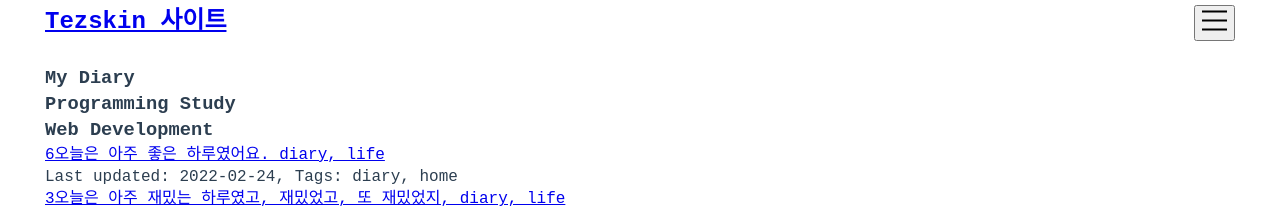
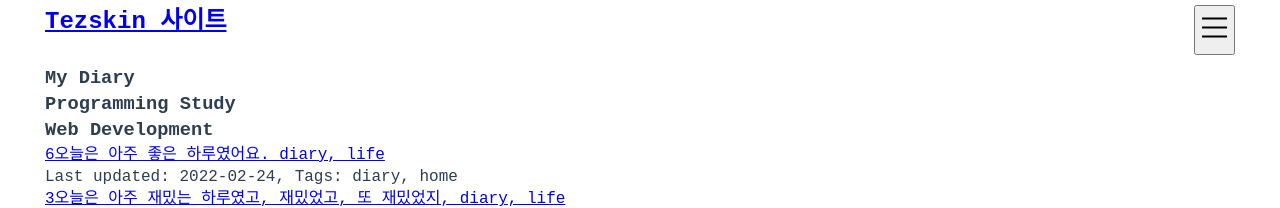
Before and after one commit to teznote/tezskin, a Jekyll site: the page built from index.md, in a window 1280 px wide. Shown: the top 208 px of the page. Built offline with Jekyll 4.4.1, drawn with Linux system fonts in a browser that asks for light colours; nearby versions of some CDN libraries; some web fonts are replaced; a style sheet for code colours, icons or effects is not loaded.

Commit message:
Update style4.scss

```diff
--- a/assets/style4.scss
+++ b/assets/style4.scss
@@ -6,6 +6,7 @@ html {
     --color: #2c3e50;
     --body-bg-color: #ffffff;
     --max-width: 1200px;
+    --fixed-height: 60px;
 }
 html, body {
     width: 100%;
@@ -25,6 +26,7 @@ html, body, div, p, pre, ul, li, h1, h2, h3, h4, h5, h6 {
 }
 header, aside, nav, main, footer, section, article {
     display: block;
+    width: 100%;
     max-width: var(--max-width);
     margin: 0 auto;
     padding: 5px;
@@ -39,8 +41,9 @@ header, aside, nav, main, footer, section, article {
     display: flex;
     flex-direction: column;
     .layout-fixed {
-        flex: 0 0 60px;
+        flex: 0 0 var(--fixed-height);
         header {
+            height: var(--fixed-height);
             display: flex;
             justify-content: space-between;
             .site-title {
```
